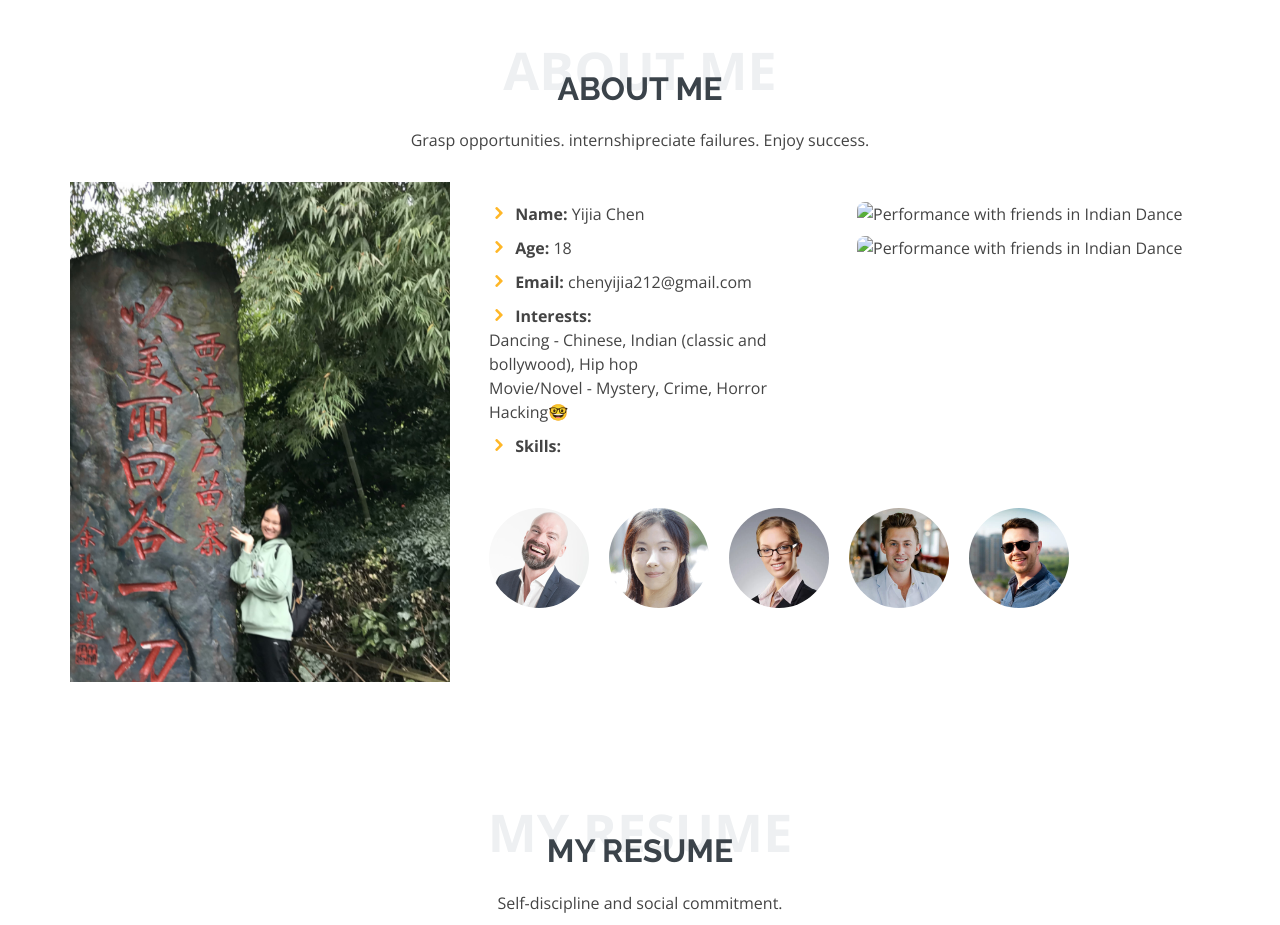
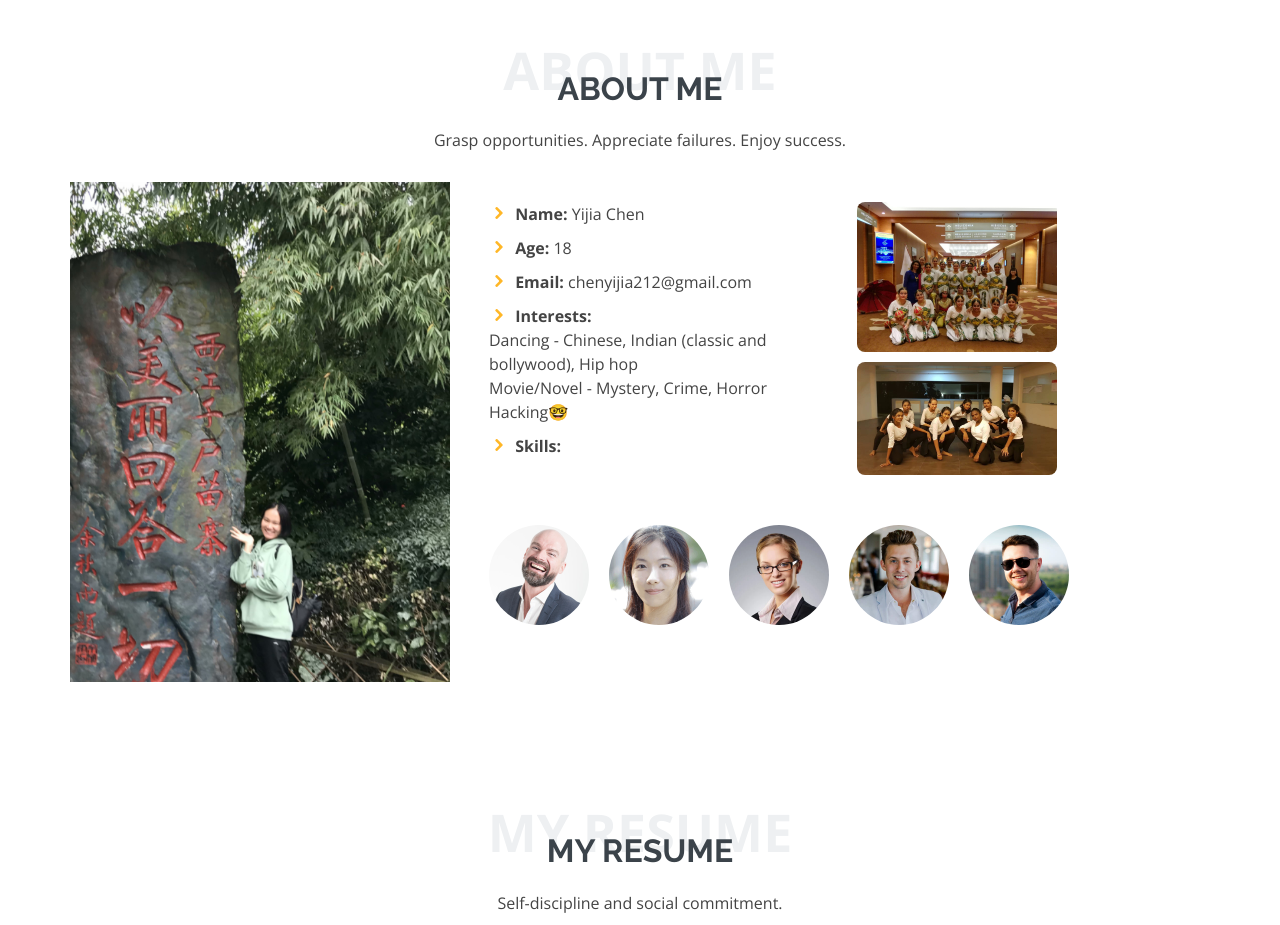
Before and after one commit to yijia-aa/yijia-aa.github.io, a plain HTML site: page index.html in a window 1280 px wide. Shown: the part 820-1745 px from the top of the page. Drawn offline with nearby package versions, Linux system fonts and the light colour scheme.

Commit message:
Update index.html

```diff
--- a/index.html
+++ b/index.html
@@ -71,7 +71,7 @@
         <div class="section-title">
           <span>About Me</span>
           <h2>About Me</h2>
-          <p>Grasp opportunities. internshipreciate failures. Enjoy success.</p>
+          <p>Grasp opportunities. Appreciate failures. Enjoy success.</p>
         </div>
 
         <div class="row">
@@ -91,8 +91,8 @@
 
                 <div class="col-lg-6">
                   <ul>
-                    <img src="assets/image/performance1.jpeg" alt="Performance with friends in Indian Dance" width="200px" class="performance-img" style="margin-bottom: 10px;border-radius: 8px">
-                    <img src="assets/image/performance2.jpeg" alt="Performance with friends in Indian Dance" width="200px" class="performance-img" style="margin-bottom: 10px;border-radius: 8px">
+                    <img src="assets/img/performance1.jpeg" alt="Performance with friends in Indian Dance" width="200px" class="performance-img" style="margin-bottom: 10px;border-radius: 8px">
+                    <img src="assets/img/performance2.jpeg" alt="Performance with friends in Indian Dance" width="200px" class="performance-img" style="margin-bottom: 10px;border-radius: 8px">
                   </ul>
                 </div>
               </div>
```
